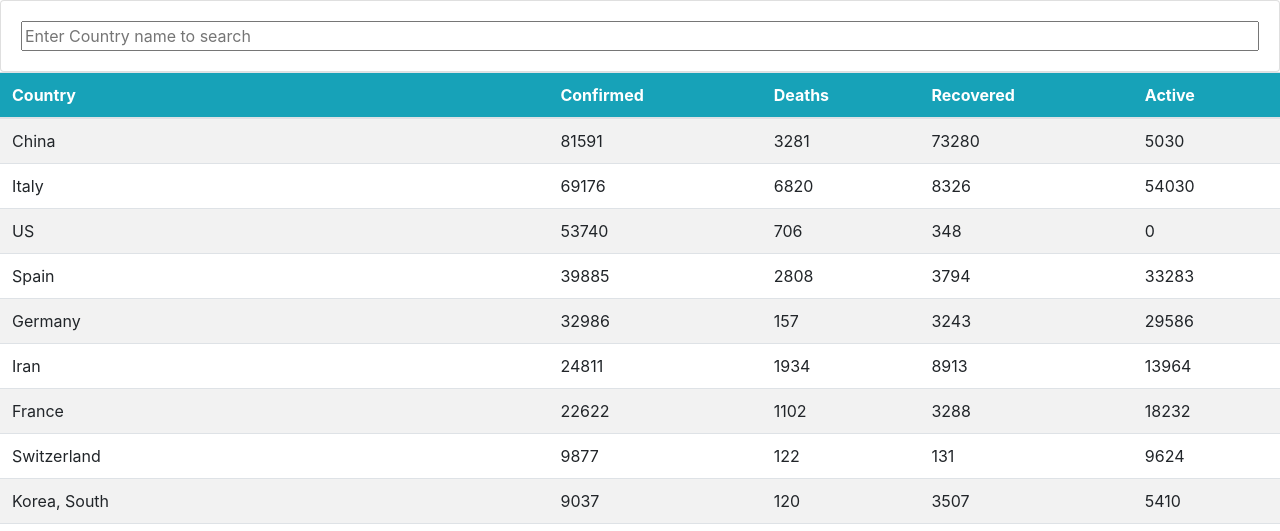
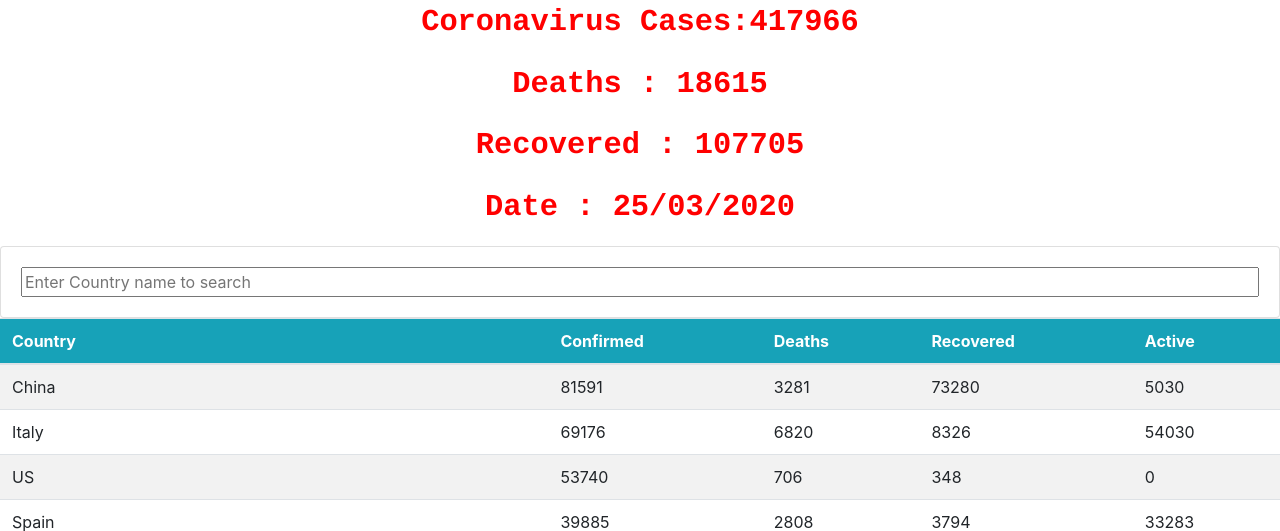
Before and after one commit to ANKIT3046/covid19, a Flask app: template templates/index.html in a window 1280 px wide. Shown: the top 531 px of the page. Run offline with Flask 2, Linux system fonts and the light colour scheme; the template is opened without the code that fills it, so the values that code supplies are empty; some libraries are stand-ins or nearby versions.

Commit message:
Update index.html

```diff
--- a/templates/index.html
+++ b/templates/index.html
@@ -17,9 +17,16 @@
 
 </style>
 <div align="center">
+<!--
   {% for key,value in list_to_send.items()%}
   <p>{{key}}:{{value}}</p>
   {% endfor %}
+-->
+	<p> Coronavirus Cases:417966</p>
+  <p> Deaths : 18615 </p>
+  <p> Recovered : 107705 </p>
+  <p> Date : 25/03/2020 </p>
+
 </div>
 <div class="row">
   <div class="col">
```
